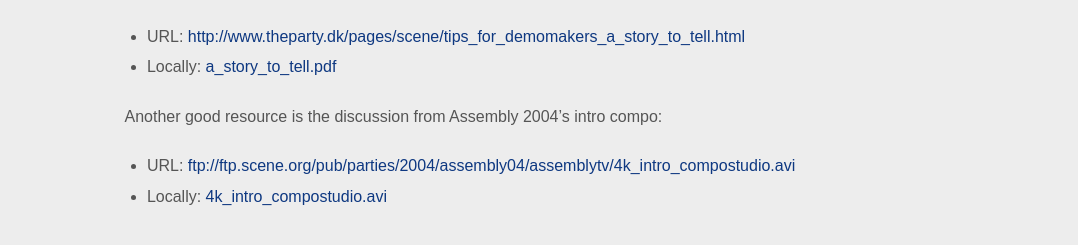
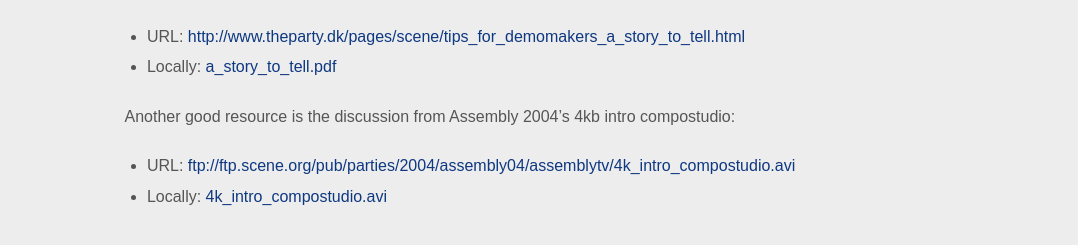
Before and after one commit to in4k/in4k.github.io, a Jekyll site: the page built from wiki/design.markdown, in a window 1280 px wide. Shown: the part 407-652 px from the top of the page, without its empty margins (0-1078 px from the left). Built offline with Jekyll 4.4.1, drawn with Linux system fonts in a browser that asks for light colours; some web fonts are replaced.

Commit message:
Update design.markdown

```diff
--- a/wiki/design.markdown
+++ b/wiki/design.markdown
@@ -21,7 +21,7 @@ A very good discussion is located here:
 * URL: [http://www.theparty.dk/pages/scene/tips_for_demomakers_a_story_to_tell.html](http://www.theparty.dk/pages/scene/tips_for_demomakers_a_story_to_tell.html)
 * Locally: [a_story_to_tell.pdf](ftp://ftp.untergrund.net/users/in4kadmin/files/a_story_to_tell.pdf)
 
-Another good resource is the discussion from Assembly 2004's intro compo:
+Another good resource is the discussion from Assembly 2004's 4kb intro compostudio:
 
 * URL: [ftp://ftp.scene.org/pub/parties/2004/assembly04/assemblytv/4k_intro_compostudio.avi](ftp://ftp.scene.org/pub/parties/2004/assembly04/assemblytv/4k_intro_compostudio.avi)
 * Locally: [4k_intro_compostudio.avi](ftp://ftp.untergrund.net/users/in4kadmin/files/4k_intro_compostudio.avi)
```
